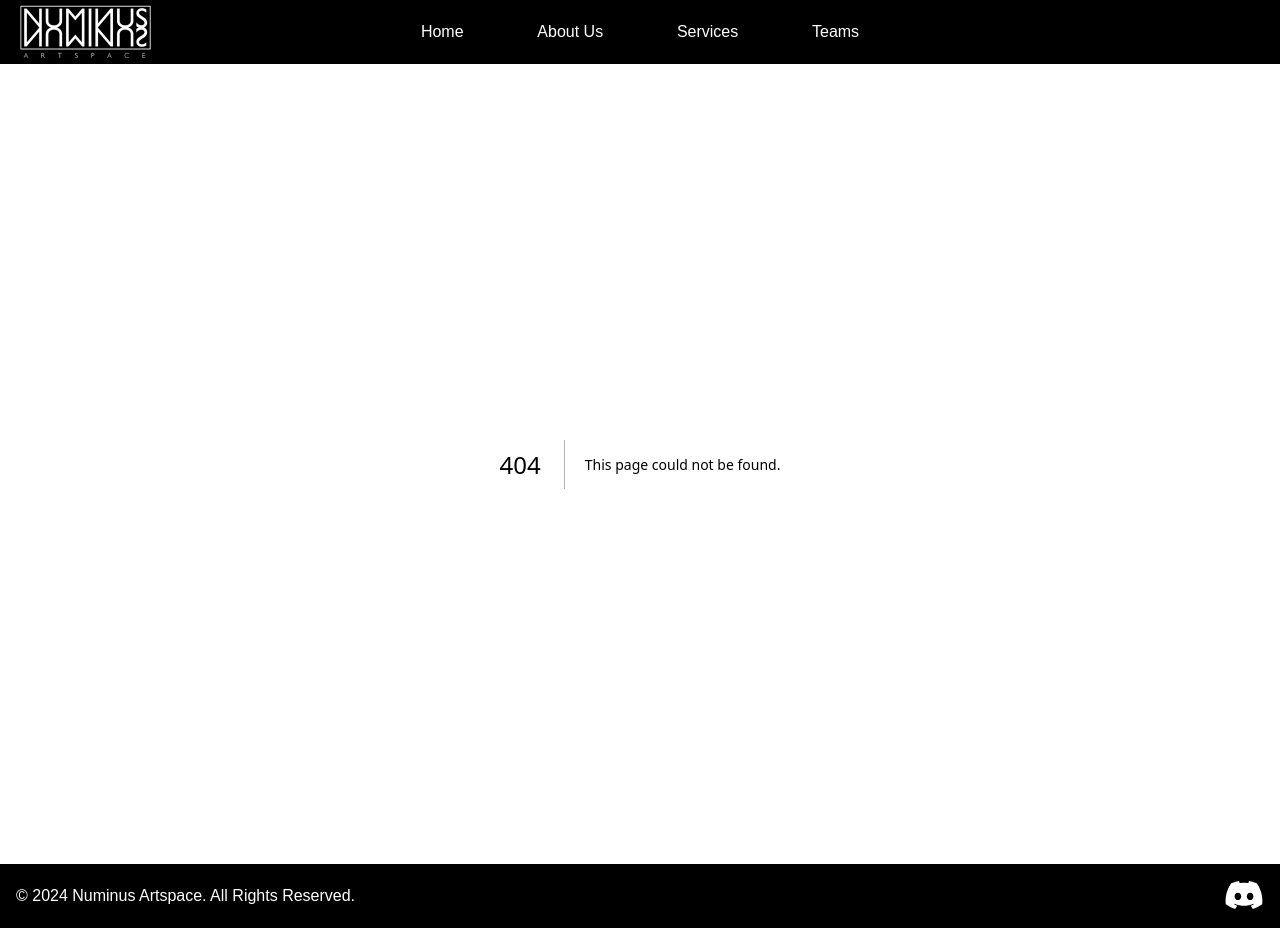
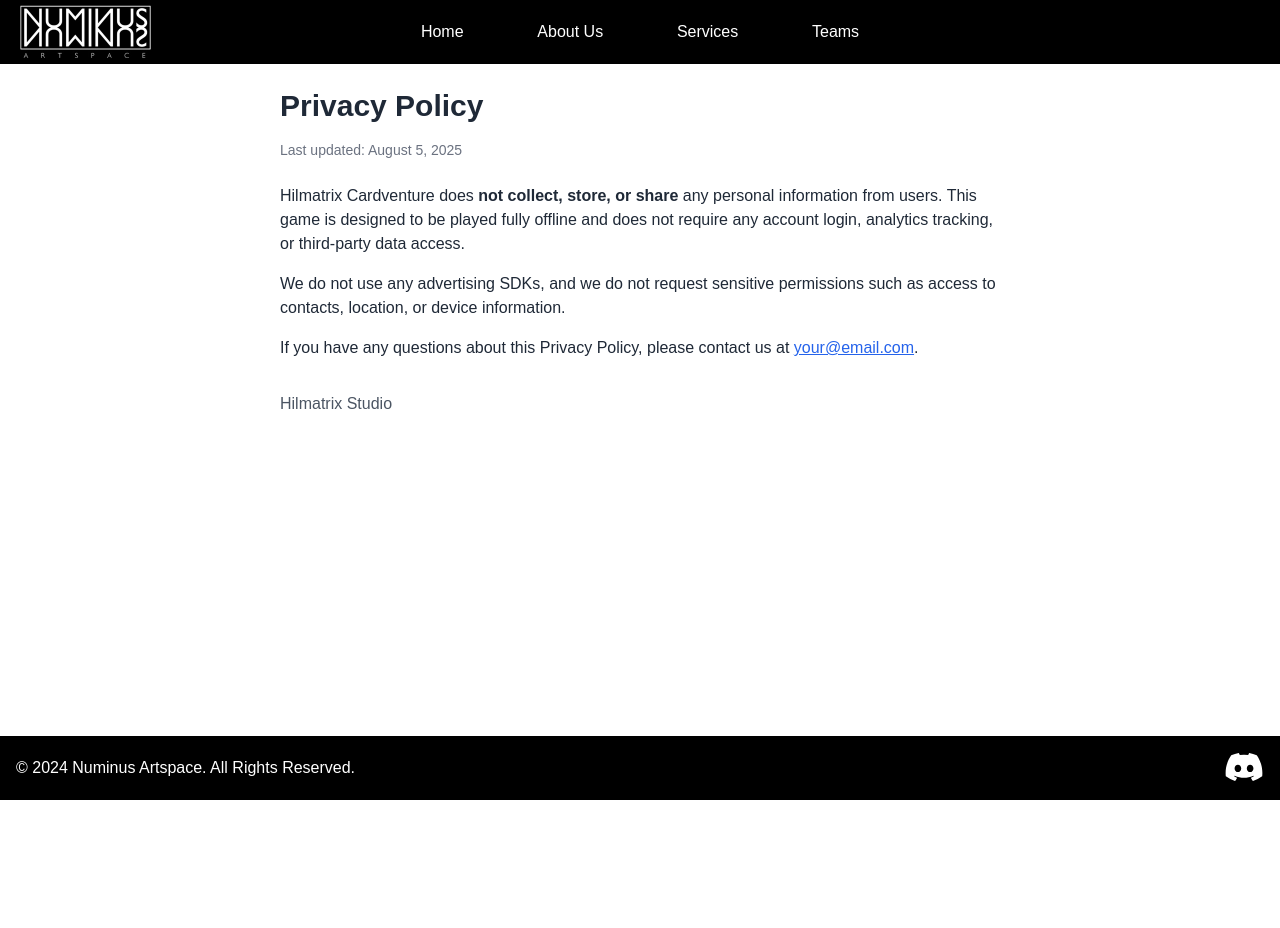
Before and after one commit to hilmatrix/dti-code-challenge-2, a Next.js app: page /cardventure/privacy in a window 1280 px wide. Before the commit this address had no page. After the commit the page ends 800 px from the top, so only its background shows below. Built offline with nearby package versions, Linux system fonts and the light colour scheme.

Commit message:
cardventure privacy policy

```diff
--- /dev/null
+++ b/src/app/cardventure/page.tsx
@@ -0,0 +1,17 @@
+// src/app/cardventure/page.tsx
+import Link from "next/link";
+
+export default function CardventurePage() {
+  return (
+    <main className="min-h-screen flex flex-col items-center justify-center p-6 text-center">
+      <h1 className="text-4xl font-bold mb-4">Cardventure</h1>
+      <p className="text-lg mb-6 text-gray-600">This page is under construction.</p>
+      <Link
+        href="/cardventure/privacy"
+        className="text-blue-600 hover:underline text-sm"
+      >
+        Read our Privacy Policy
+      </Link>
+    </main>
+  );
+}
--- /dev/null
+++ b/src/app/cardventure/privacy/page.tsx
@@ -0,0 +1,31 @@
+// src/app/cardventure/privacy/page.tsx
+
+export default function PrivacyPolicyPage() {
+  return (
+    <main className="max-w-3xl mx-auto p-6 text-gray-800">
+      <h1 className="text-3xl font-bold mb-4">Privacy Policy</h1>
+      <p className="text-sm text-gray-500 mb-6">Last updated: August 5, 2025</p>
+
+      <p className="mb-4">
+        Hilmatrix Cardventure does <strong>not collect, store, or share</strong> any personal
+        information from users. This game is designed to be played fully offline and does not
+        require any account login, analytics tracking, or third-party data access.
+      </p>
+
+      <p className="mb-4">
+        We do not use any advertising SDKs, and we do not request sensitive permissions such as
+        access to contacts, location, or device information.
+      </p>
+
+      <p className="mb-4">
+        If you have any questions about this Privacy Policy, please contact us at{" "}
+        <a href="mailto:your@email.com" className="text-blue-600 underline">
+          your@email.com
+        </a>
+        .
+      </p>
+
+      <p className="mt-8 text-gray-600">Hilmatrix Studio</p>
+    </main>
+  );
+}
```
